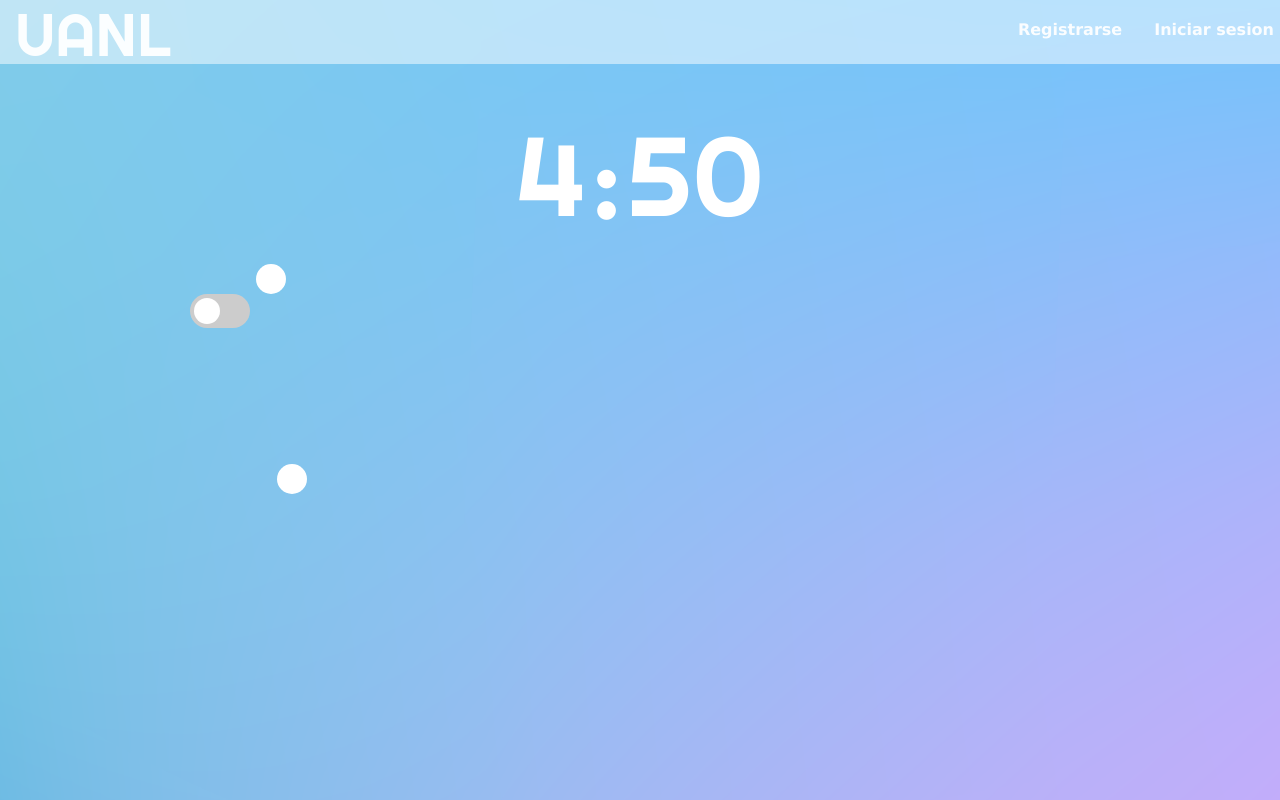
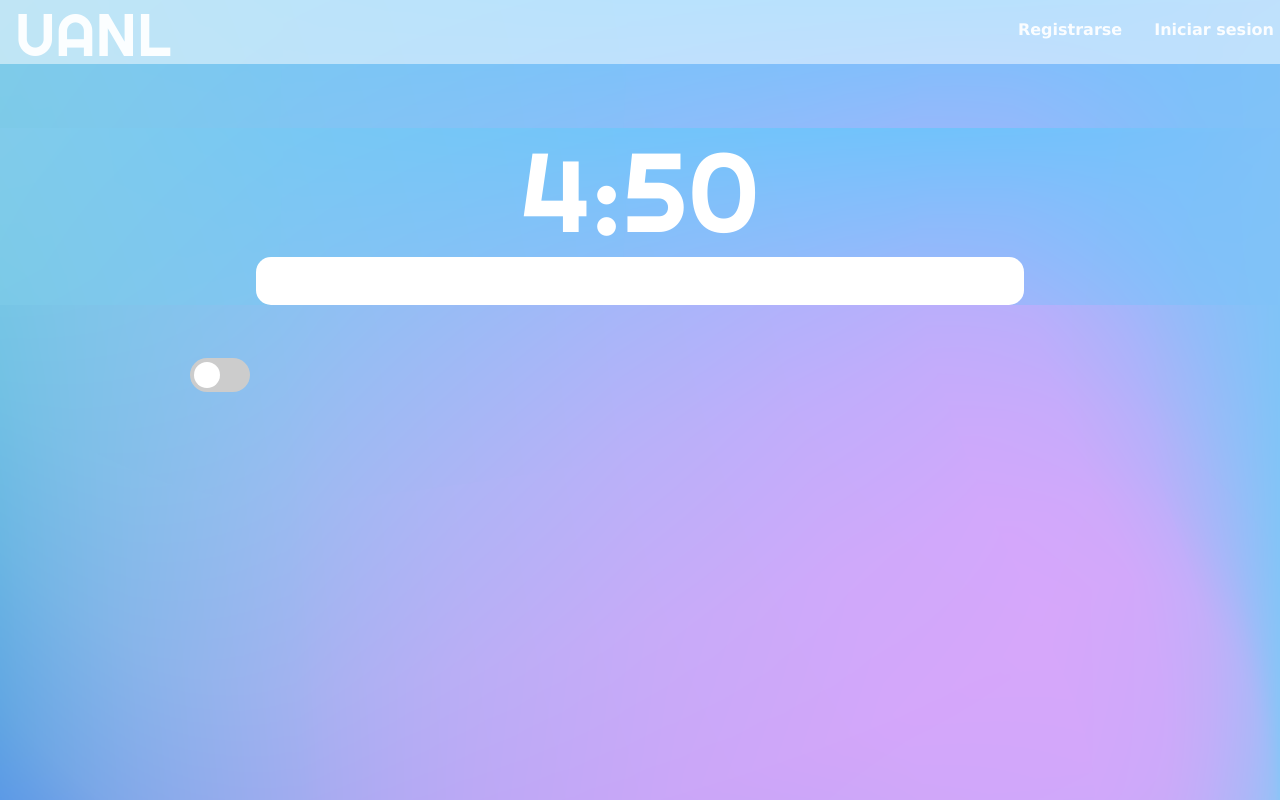
Before and after one commit to XP-Mr-Robot/Proyecto, a plain HTML site: page PROYECTO/index.html in a window 1280 px wide. Drawn offline with Linux system fonts and the light colour scheme.

Commit message:
Contenedor GRID
Cambiada toda la estructura del contenedor de la pagina para usar Grid y tener una mejor organizacion

```diff
--- a/PROYECTO/index.html
+++ b/PROYECTO/index.html
@@ -15,8 +15,8 @@
 <body>
     <header class="header">
         <ul class="nav">
-            <a href="index.html" class="uanl">UANL</a>
-            <li><a  href="login.html">Iniciar sesion</a></li>
+            <a href="index.html" class="logo">UANL</a>
+            <li><a href="login.html">Iniciar sesion</a></li>
             <li><a href="#">Registrarse</a></li>
         </ul>
     </header>
@@ -27,15 +27,17 @@
 
         <div class="welcome">
             <section id="contWelcome" class="welcomeText"></section>
+            <div class="contClock">
                 <p class="clock" id="pHours"></p>
                 <p class="clock">:</p>
                 <p class="clock" id="pMinutes"></p>
             </div>
-        <div class="google" id= "google">
+        </div>
+        <div class="google" id="google">
             <gcse:search class="google"></gcse:search>
 
         </div>
-        <label class="switch" >
+        <label class="switch">
             <input type="checkbox" id="checkbox" onclick="if(this.checked){check();} else {uncheck();}">
             <span class="slider round"></span>
         </label>
@@ -63,7 +65,7 @@
 
     <!-- Script de Google Custom Search -->
     <script>
-        (function() {
+        (function () {
             var cx = '006408768879381756470:lyztadtkx70';
             var gcse = document.createElement('script');
             gcse.type = 'text/javascript';
--- a/PROYECTO/style.css
+++ b/PROYECTO/style.css
@@ -16,30 +16,32 @@ a {
 }
 
 .contenedor {
+    min-height: 100%;
     width: 100%;
     position: relative;
     display: block;
-    top: var(--header-height);
+    top: 8rem;
     z-index: 10;
+    background-image: url(img/34.\ Mauve.png);
+    object-fit: cover;
+    background-size: cover;
 }
 
 .welcome {
-    position: absolute;
-    left: 50%;
-    transform: translateX(-50%);
+    display: grid;
     font-family: 'Righteous';
     top: 3rem;
 }
 
-.clock,
+.contClock,
 .welcomeText {
     color: #ffff;
-    position: relative;
+    display: flex;
+    justify-content: center;
 }
 
 .welcomeText {
     font-size: 2rem;
-    text-align: center;
 }
 
 .clock {
@@ -52,11 +54,8 @@ a {
     background-color: white;
     padding: 15px;
     border-radius: 15px;
-    position: absolute;
     margin-right: 20%;
     margin-left: 20%;
-    top: 200px;
-    margin-bottom: 20px;
     visibility:visible;
     opacity:1;
     transition:visibility 0.3s linear,opacity 0.3s linear;
@@ -72,7 +71,7 @@ a {
 
 }
 
-.uanl {
+.logo {
     float: left;
     padding-top: 0;
     padding-left: 15px;
@@ -247,8 +246,10 @@ input[type="submit"]:hover {
 
 body {
     background-image: url(img/34.\ Mauve.png);
-    background-size: 170%;
+    object-fit: cover;
+    background-size: cover;
     height: 100%;
     width: 100%;
     min-width: 100vh;
+    margin-bottom: 0;
 }
```
Lines whose indentation alone changed are shown as unchanged.
